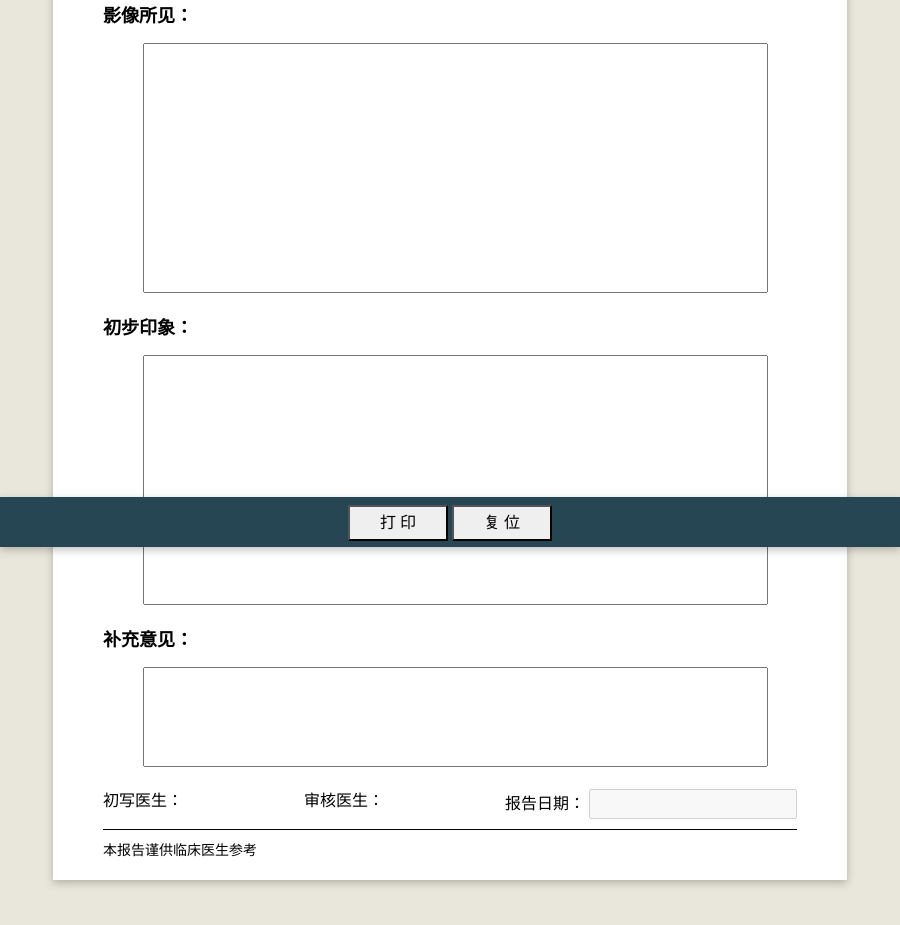
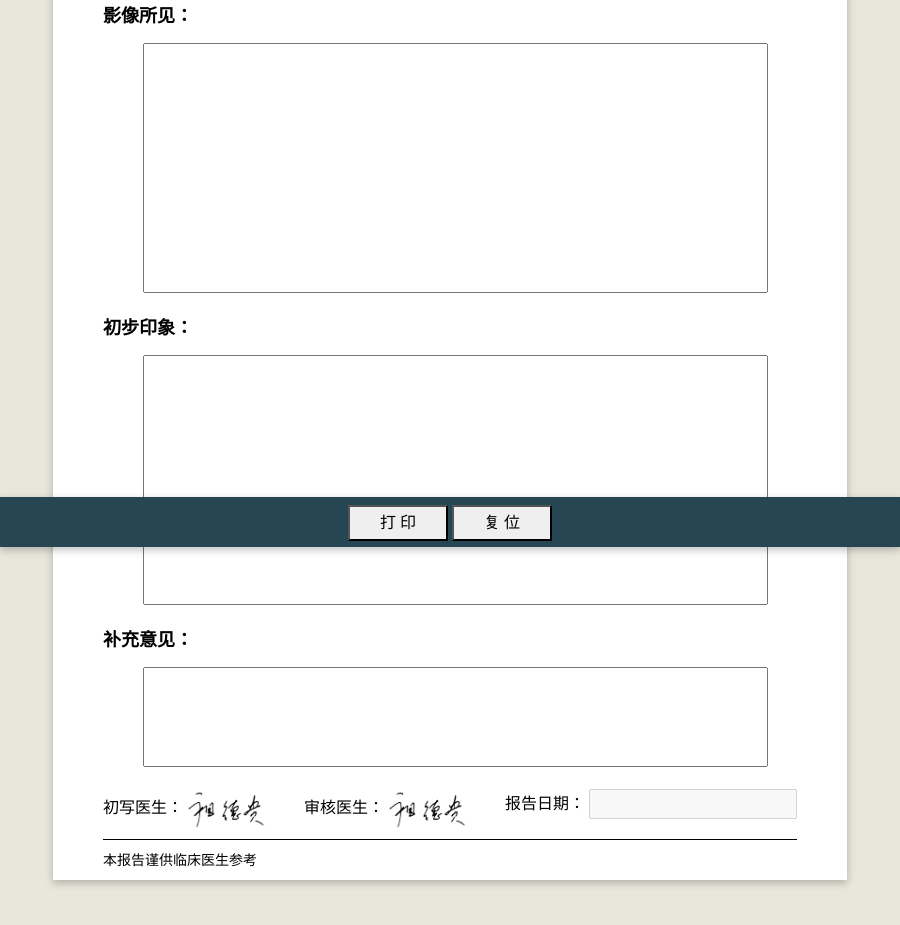
Before and after one commit to mayaa6/imaging-report-print, an Electron app: page index.html in a window 900 px wide. Shown: the part 253-1178 px from the top of the page. Drawn offline with Linux system fonts and the light colour scheme; no server answers.

Commit message:
add zudegui's signature

```diff
--- a/index.html
+++ b/index.html
@@ -82,9 +82,11 @@
                 <section class="horitonal-row" id="row7">
                     <div>
                         <span>初写医生：</span>
+                        <img src="images/zudegui.png" title="祖德贵" width="80">
                     </div>
                     <div>
                         <span>审核医生：</span>
+                        <img src="images/zudegui.png" title="祖德贵" width="80">
                     </div>
                     <div>
                         <span>报告日期：</span>
```
Also changed, not shown: images/zudegui.png (added).
